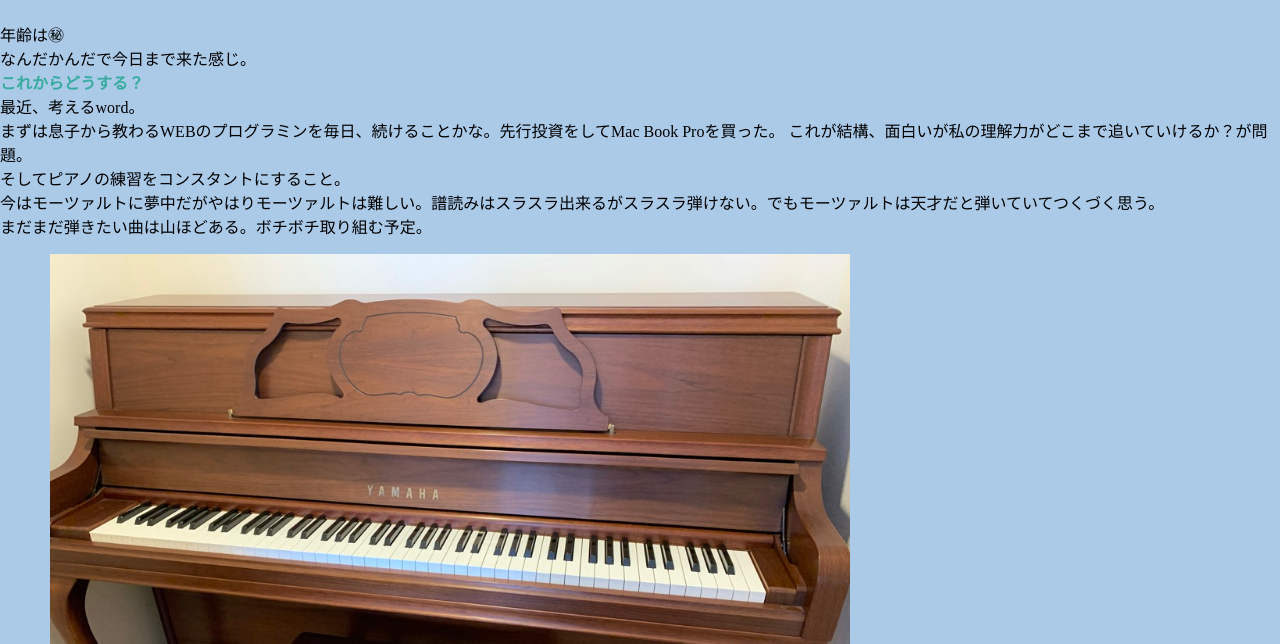
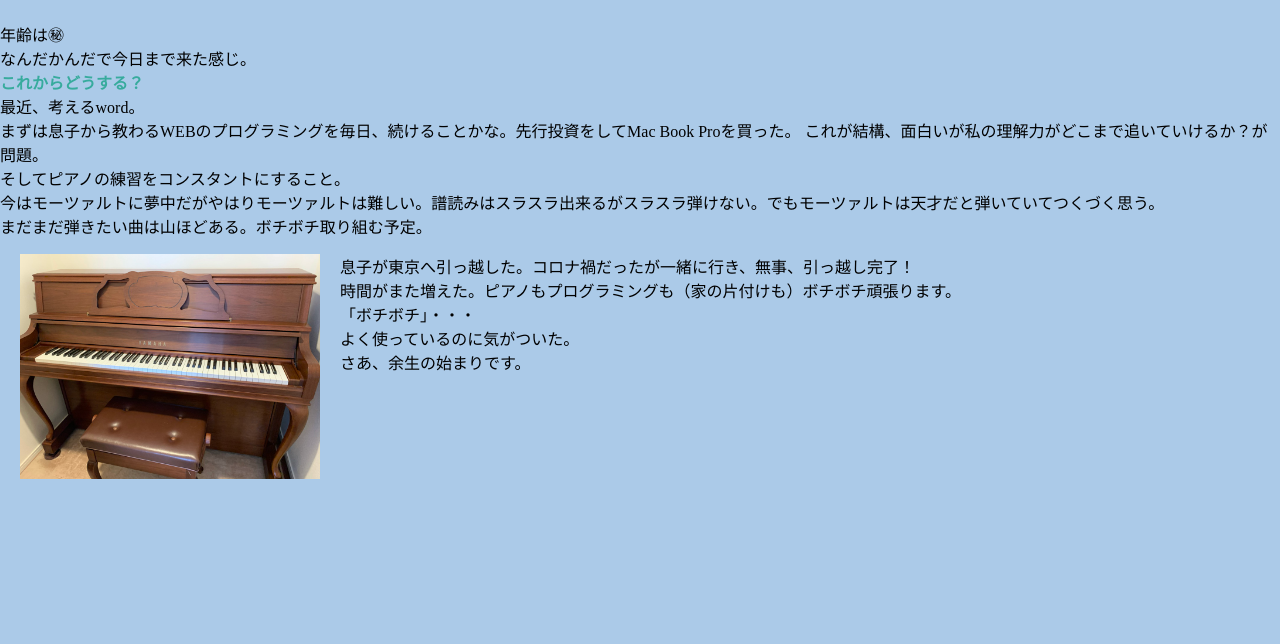
Before and after one commit to ATSUKO10131122/practice01, a plain HTML site: page atsuko.html in a window 1280 px wide. Shown: the part 156-800 px from the top of the page. Drawn offline with Linux system fonts and the light colour scheme.

Commit message:
裕司22行目の完了を完成に変更と敦子の19行目のプログラミングのグを追加

```diff
--- a/atsuko.html
+++ b/atsuko.html
@@ -16,7 +16,7 @@
       なんだかんだで今日まで来た感じ。<br />
       <strong>これからどうする？</strong><br />
       最近、考えるword。<br />
-      まずは息子から教わるWEBのプログラミンを毎日、続けることかな。先行投資をしてMac
+      まずは息子から教わるWEBのプログラミングを毎日、続けることかな。先行投資をしてMac
       Book Proを買った。
       これが結構、面白いが私の理解力がどこまで追いていけるか？が問題。<br />
       そしてピアノの練習をコンスタントにすること。<br />
--- a/style.css
+++ b/style.css
@@ -23,6 +23,8 @@ strong {
   padding: 0 50px;
 }
 .atsuko-hobby1 {
-  width: 800px;
-  padding: 0 50px;
+  width: 300px;
+  padding: 0 20px;
+  display: flex;
+  float: left;
 }
```
Also changed, not shown: index.html (+1 -1 lines).
